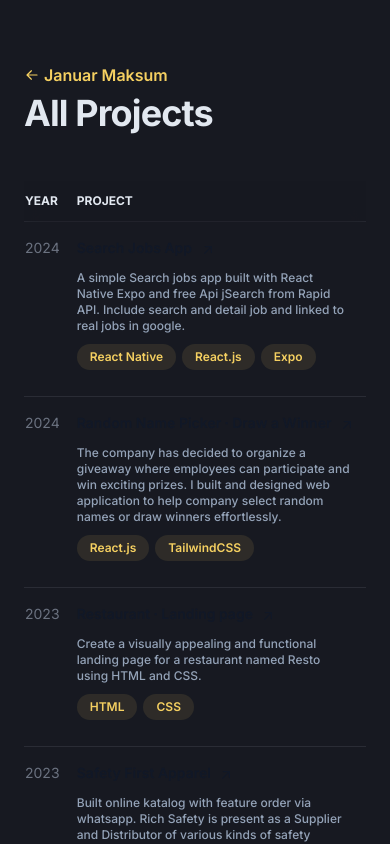
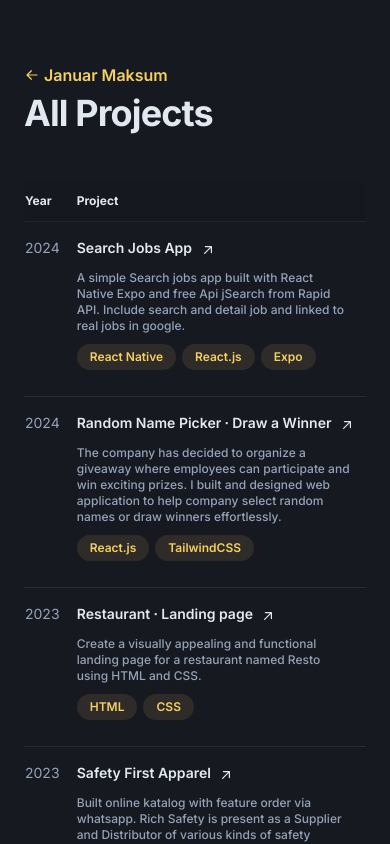
Before and after one commit to januarmaksum/januarmaksum.vercel.app, a React (Vite) app: page /projects in a window 390 px wide. Shown: the top 844 px of the page. Built offline with nearby package versions, Linux system fonts and the light colour scheme.

Commit message:
fix: invalid color in mobile view

```diff
--- a/src/components/AllProjects.jsx
+++ b/src/components/AllProjects.jsx
@@ -44,8 +44,8 @@ export default function AllProjects() {
         <h1 className="text-4xl font-bold tracking-tight text-slate-200 sm:text-5xl">
           All Projects
         </h1>
-        <table className="mt-12 w-full text-sm text-left rtl:text-right text-gray-500 dark:text-gray-400 border-collapse">
-          <thead className="sticky top-0 z-10 border-b border-slate-300/10 bg-dark-blue/75 px-6 py-5 backdrop-blur text-xs text-gray-900 uppercase dark:text-gray-400">
+        <table className="mt-12 w-full text-sm text-left rtl:text-right border-collapse">
+          <thead className="sticky top-0 z-10 border-b border-slate-300/10 bg-dark-blue/75 px-6 py-5 backdrop-blur text-xs">
             <tr>
               <th scope="col" className="py-3 text-slate-200">
                 Year
@@ -82,7 +82,7 @@ export default function AllProjects() {
                 <td className="py-4 pr-4 align-top">{item.project_year}</td>
                 <th
                   scope="row"
-                  className="py-4 md:pr-4 align-top font-medium text-gray-900 dark:text-white"
+                  className="py-4 md:pr-4 align-top font-medium text-slate-200"
                 >
                   <a
                     href={item.project_link}
```
